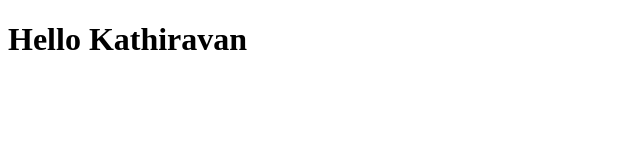
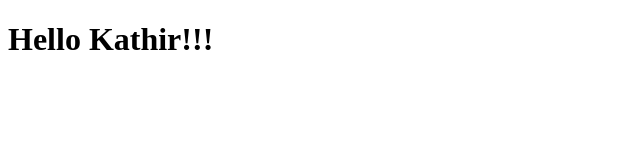
Before and after one commit to kathiravan-developer/z.coding, a plain HTML site: page project1/index.html in a window 1280 px wide. Shown: the full height of the page, 0-640 px from the left. Drawn offline with Linux system fonts and the light colour scheme.

Commit message:
second changes

```diff
--- a/project1/index.html
+++ b/project1/index.html
@@ -6,6 +6,6 @@
     <title>Document</title>
 </head>
 <body>
-    <h1>Hello Kathiravan</h1>
+    <h1>Hello Kathir!!!</h1>
 </body>
 </html>
```
